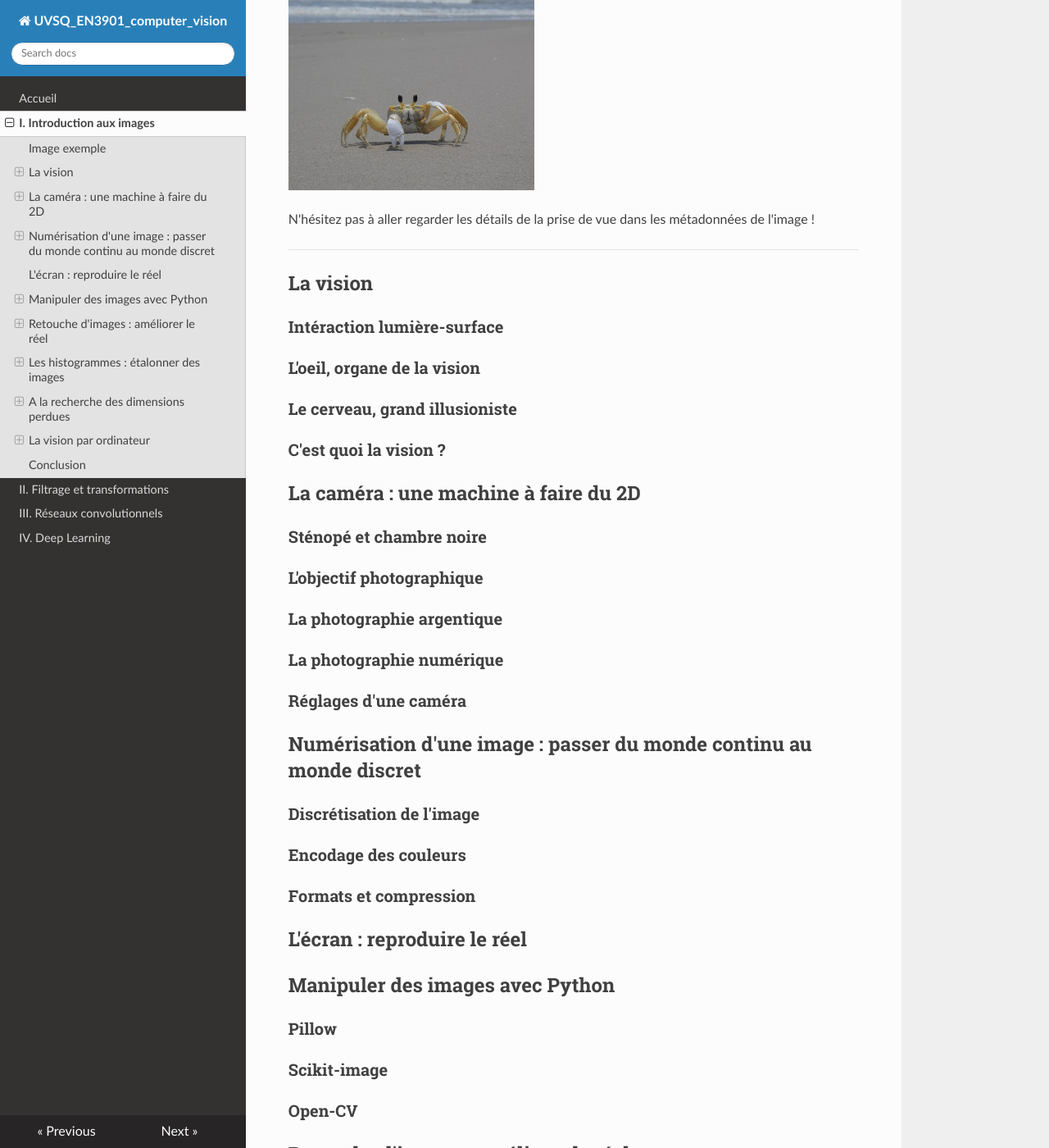
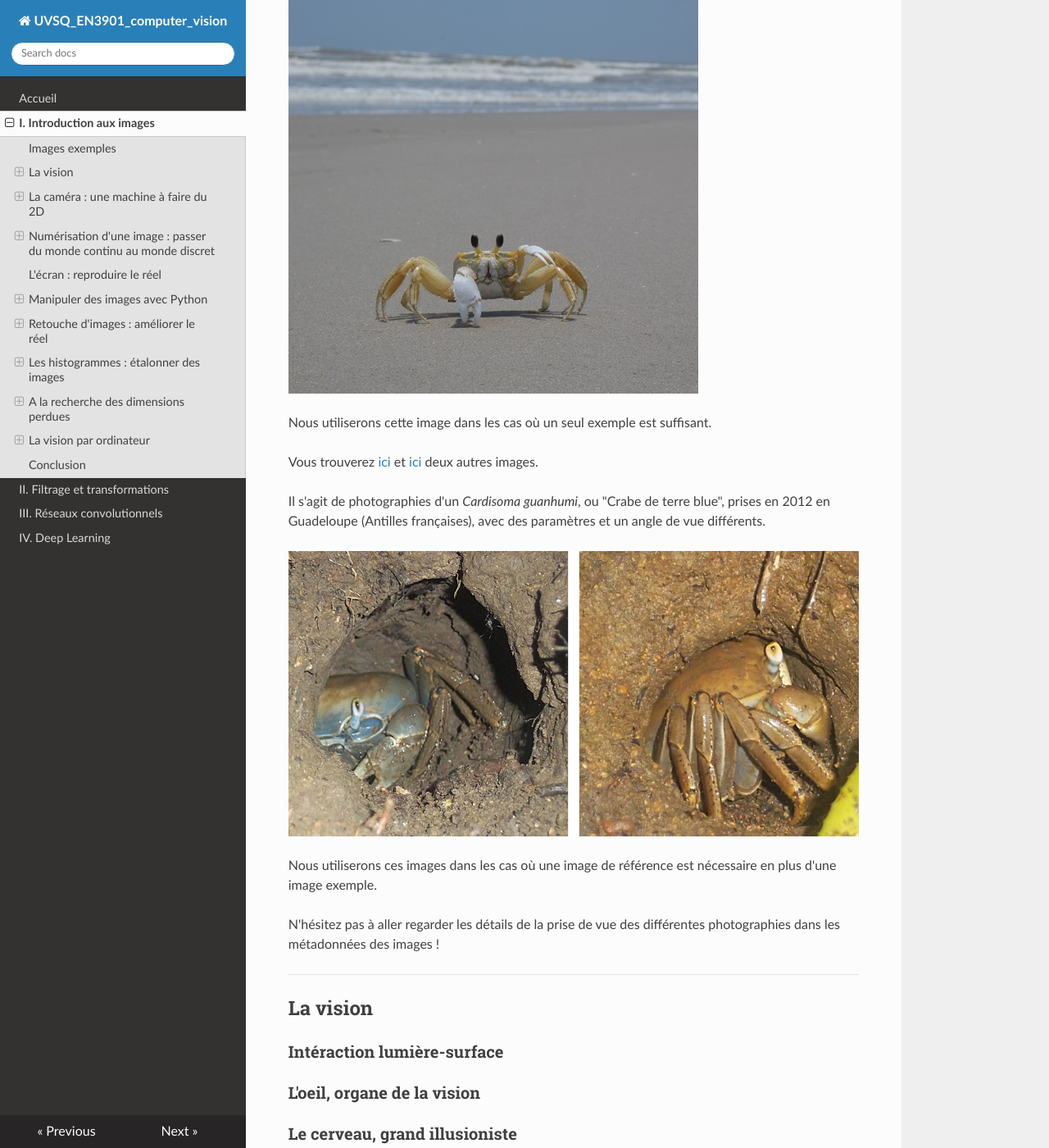
Before and after one commit to NicOudart/UVSQ_EN3901_computer_vision, an MkDocs documentation site: the page built from docs/Chap1_Introduction_images.md, in a window 1280 px wide and 1400 px high, scrolled down 939 px. Shown: the whole window at 82% size. Built offline with MkDocs 1.6.1, drawn with Linux system fonts in a browser that asks for light colours; nearby versions of some CDN libraries; some of the changed text lies outside the part shown.

Commit message:
-Progress on Chapter 1.

```diff
--- a/docs/Chap1_Introduction_images.md
+++ b/docs/Chap1_Introduction_images.md
@@ -13,15 +13,27 @@ L’image des objets s’y trouve représentée avec une netteté, une fidé
 
 ---
 
-## Image exemple
+## Images exemples
 
-Lors de ce chapitre, nous utiliserons une image exemple, que vous pourrez trouver [ici](https://github.com/NicOudart/UVSQ_EN3901_computer_vision/blob/master/images/Ghost_crab.jpg).
+Ce chapitre sera illustré par quelques images exemples.
+
+Vous trouverez la première [ici](https://github.com/NicOudart/UVSQ_EN3901_computer_vision/blob/master/images/Ghost_crab.jpg).
 
 Il s'agit d'une photographie d'un _Ocypode quadrata_, aussi connu sous le nom de "Atlantic Ghost Crab", prise en 2023 à Padre Island National Seashore (Texas, USA).
 
-![Image exemple du Chapitre 1](img/Chap1_exemple_image.png){width="300"}
+![Image exemple du Chapitre 1](img/Chap1_exemple_image_ghost_crab.png)
 
-N'hésitez pas à aller regarder les détails de la prise de vue dans les métadonnées de l'image !
+Nous utiliserons cette image dans les cas où un seul exemple est suffisant.
+
+Vous trouverez [ici](https://github.com/NicOudart/UVSQ_EN3901_computer_vision/blob/master/images/Land_crab_1.jpg) et [ici](https://github.com/NicOudart/UVSQ_EN3901_computer_vision/blob/master/images/Land_crab_2.jpg) deux autres images.
+
+Il s'agit de photographies d'un _Cardisoma guanhumi_, ou "Crabe de terre blue", prises en 2012 en Guadeloupe (Antilles françaises), avec des paramètres et un angle de vue différents.
+
+![Image exemple du Chapitre 1](img/Chap1_exemple_image_land_crab.png)
+
+Nous utiliserons ces images dans les cas où une image de référence est nécessaire en plus d'une image exemple.
+
+N'hésitez pas à aller regarder les détails de la prise de vue des différentes photographies dans les métadonnées des images !
 
 ---
 
@@ -85,7 +97,17 @@ N'hésitez pas à aller regarder les détails de la prise de vue dans les métad
 
 ### Histogram equalization
 
+![Exemple d'application noir et blanc de l'histogram equalization](img/Chap1_exemple_grayscale_histogram_equalization.png)
+
+![Exemple d'application HSV de l'histogram equalization](img/Chap1_exemple_histogram_equalization.png)
+
+![Exemple d'application noir et blanc de CLAHE](img/Chap1_exemple_grayscale_CLAHE.png)
+
+![Exemple d'application HSV de CLAHE](img/Chap1_exemple_CLAHE.png)
+
 ### Histogram matching
+
+![Exemple d'application de l'histogram matching](img/Chap1_exemple_histogram_matching.png)
 
 ## A la recherche des dimensions perdues
 
```
Also changed, not shown: docs/img/Chap1_exemple_CLAHE.png, docs/img/Chap1_exemple_grayscale_CLAHE.png (added), docs/img/Chap1_exemple_grayscale_histogram_equalization.png (added), docs/img/Chap1_exemple_histogram_equalization.png, docs/img/Chap1_exemple_image_ghost_crab.png (renamed from docs/img/Chap1_exemple_image.png), docs/img/Chap1_exemple_image_land_crab.png (added).
